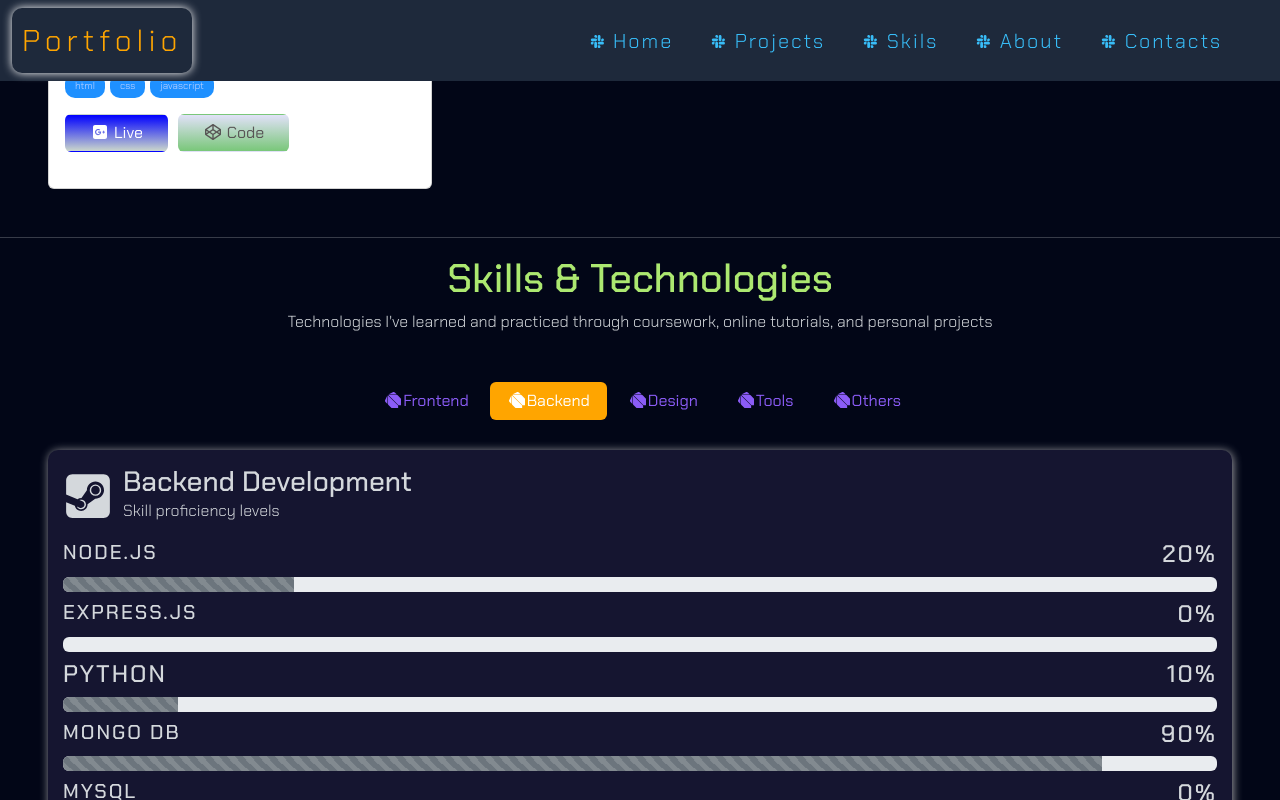
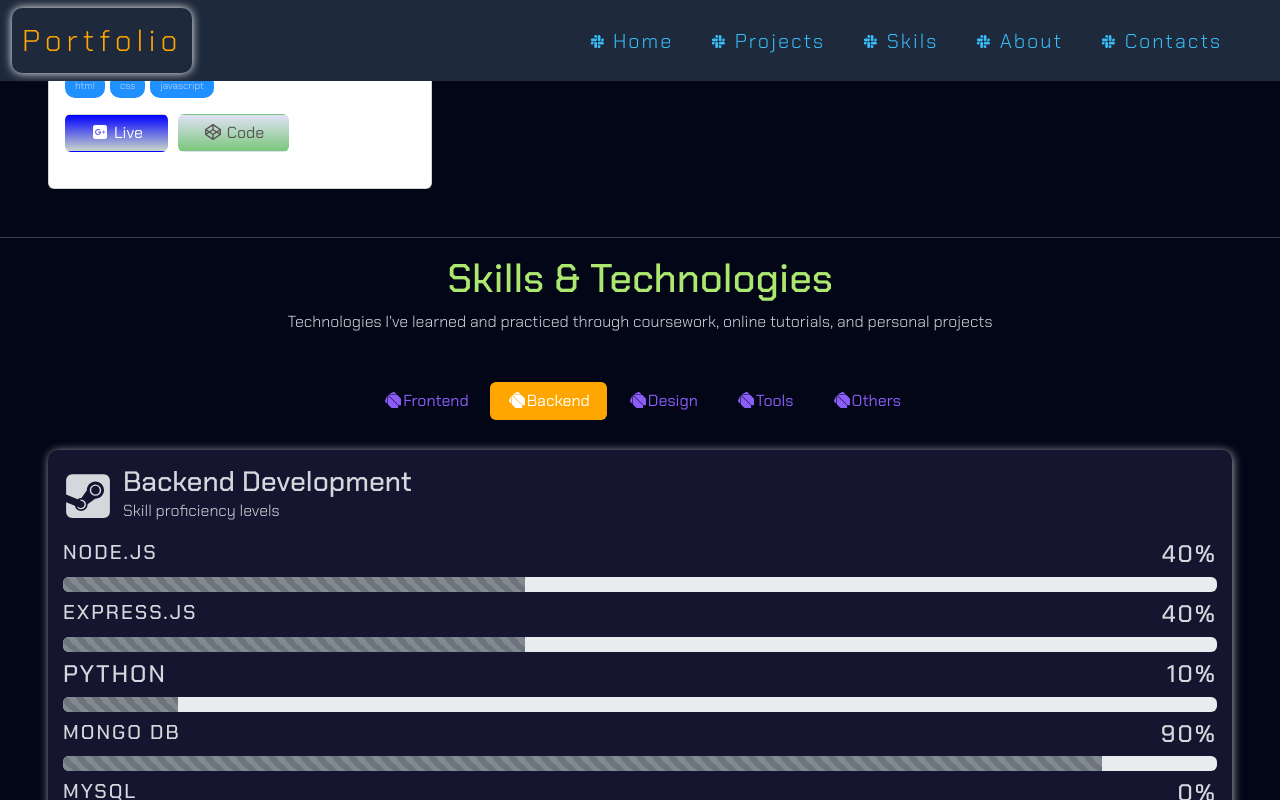
Before and after one commit to poonsolai/poo-personal-portfolio, a React (Vite) app: page / in a window 1280 px wide. Both pictures are taken after a click on the button "Backend". Shown: the part 2303-3103 px from the top of the page. Built offline with nearby package versions, Linux system fonts and the light colour scheme; a web font is replaced by a local one.

Commit message:
update skils file

```diff
--- a/src/App.css
+++ b/src/App.css
@@ -7,7 +7,7 @@ body{
     /* font-family: "Macondo", cursive;
     font-weight: 400;
     font-style: normal; */
-     font-family: "Chakra Petch", sans-serif;
+    font-family: "Chakra Petch", sans-serif;
     font-weight: 300;
     font-style: normal;
 
--- a/src/components/Skils.jsx
+++ b/src/components/Skils.jsx
@@ -137,18 +137,18 @@ export const Skils = () => {
             <div>
                 <div className='mt-2'>
                     <div className="box">
-                        <h5 className="Tname">NODE.JS</h5> <h4 className="percentage">20%</h4>
+                        <h5 className="Tname">NODE.JS</h5> <h4 className="percentage">40%</h4>
                     </div>
                     <div className="progress">
-                        <div className="progress-bar progress-bar-striped progress-bar-animated bg-secondary" style={{width:"20%"}}></div>
+                        <div className="progress-bar progress-bar-striped progress-bar-animated bg-secondary" style={{width:"40%"}}></div>
                     </div>
                 </div>
                 <div className='mt-2'>
                     <div className="box">
-                        <h5 className="Tname">EXPRESS.JS</h5> <h4 className="percentage">0%</h4>
+                        <h5 className="Tname">EXPRESS.JS</h5> <h4 className="percentage">40%</h4>
                     </div>
                     <div className="progress">
-                        <div className="progress-bar progress-bar-striped progress-bar-animated bg-secondary" style={{width:"0%"}}></div>
+                        <div className="progress-bar progress-bar-striped progress-bar-animated bg-secondary" style={{width:"40%"}}></div>
                     </div>
                 </div>
                 <div className='mt-2'>
@@ -177,7 +177,7 @@ export const Skils = () => {
                 </div>
                 <div className='mt-2'>
                     <div className="box">
-                        <h4 className="Tname">REST API</h4> <h4 className="percentage">0%</h4>
+                        <h4 className="Tname">REST API</h4> <h4 className="percentage">50%</h4>
                     </div>
                     <div className="progress">
                         <div className="progress-bar progress-bar-striped progress-bar-animated bg-secondary" style={{width:"0%"}}></div>
@@ -328,7 +328,7 @@ export const Skils = () => {
                         <h5 className="Tname">GOOD COMMUNUCATION</h5> <h4 className="percentage">50%</h4>
                     </div>
                     <div className="progress">
-                        <div className="progress-bar progress-bar-striped progress-bar-animated " style={{width:"50%",backgroundColor:"tomato"}}> Tamil English Korea</div>
+                        <div className="progress-bar progress-bar-striped progress-bar-animated " style={{width:"50%",backgroundColor:"tomato"}}></div>
                     </div>
                 </div>
                 <div className='mt-2'>
```
